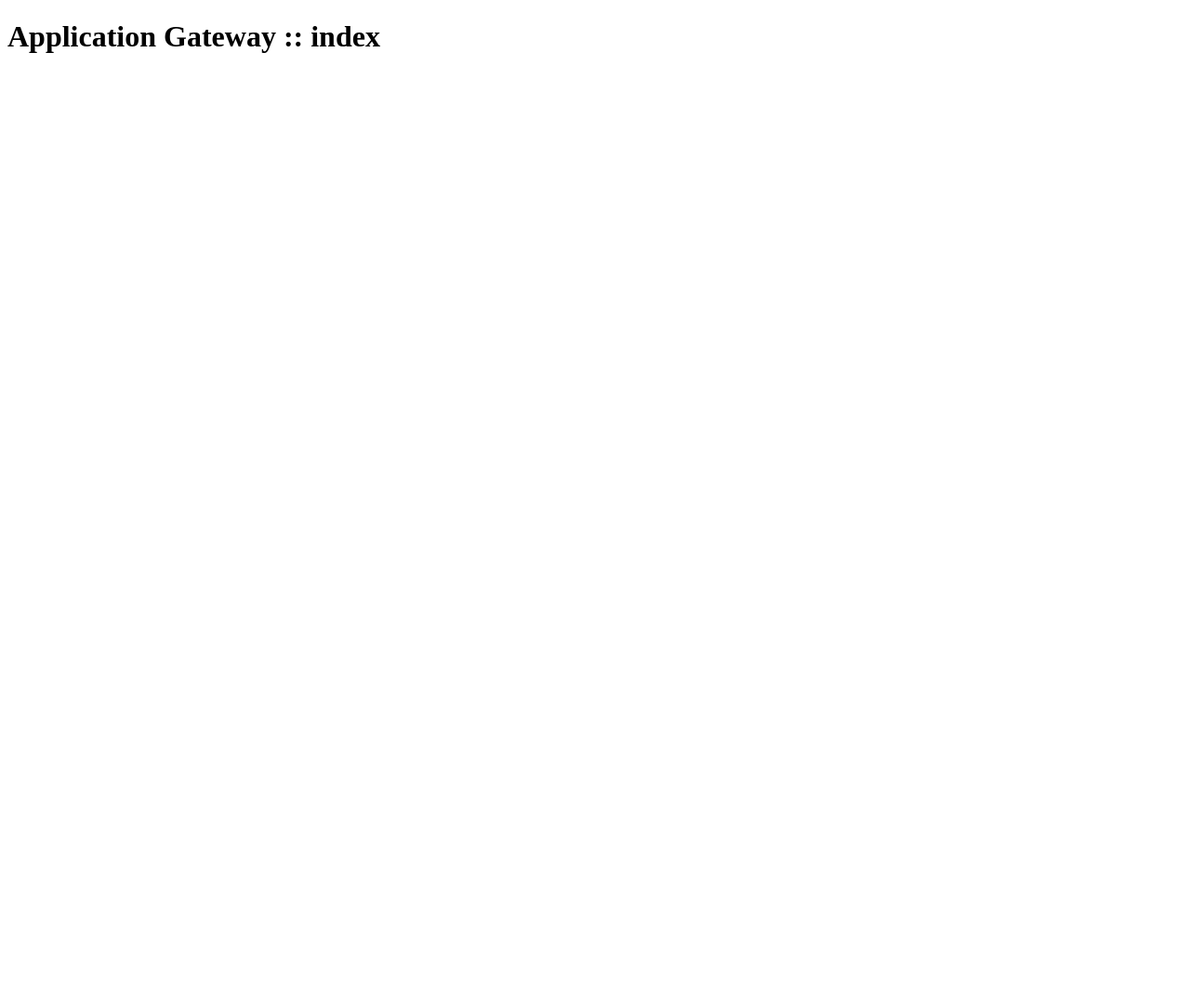
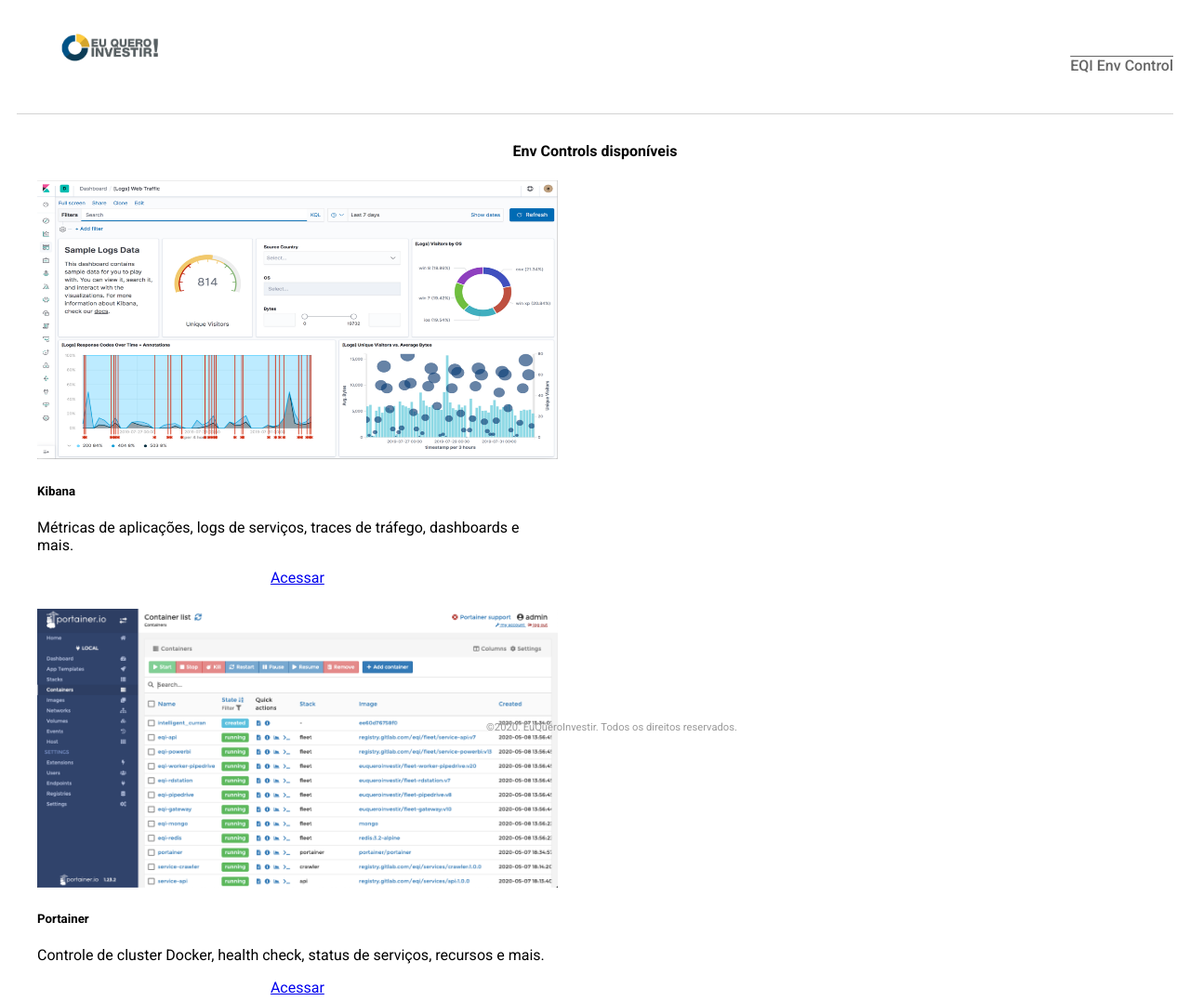
Before and after one commit to gregdusoli/application_gateway, a website: page public_html/home/index.html in a window 1280 px wide. Shown: the whole page at 93% size. Before the commit the page ends 800 px from the top, so only its background shows below. Drawn offline with Linux system fonts and the light colour scheme.

Commit message:
Update App Gateway Home

```diff
--- a/public_html/home/index.html
+++ b/public_html/home/index.html
@@ -1,16 +1,84 @@
-<!DOCTYPE html>
-<html lang="en">
+<!doctype html>
+<html lang="pt-br">
 
 <head>
-  <meta charset="UTF-8">
-  <meta name="robots" content="noindex">
-  <meta name="viewport" content="width=device-width, initial-scale=1.0">
-  <meta http-equiv="X-UA-Compatible" content="ie=edge">
-  <title>Application Gateway</title>
+  <!-- Required meta tags -->
+  <meta charset="utf-8">
+  <meta name="viewport" content="width=device-width, initial-scale=1, shrink-to-fit=no">
+  <meta name="robots" content="noindex, nofollow">
+  <meta name="author" content="Guilherme Gomes <gtechmedia@gmail.com>">
+  <!-- Material Design for Bootstrap fonts and icons -->
+  <link rel="stylesheet" href="https://fonts.googleapis.com/css?family=Roboto:300,400,500,700|Material+Icons">
+  <!-- Material Design for Bootstrap CSS -->
+  <link rel="stylesheet"
+    href="https://unpkg.com/bootstrap-material-design@4.1.1/dist/css/bootstrap-material-design.min.css"
+    integrity="sha384-wXznGJNEXNG1NFsbm0ugrLFMQPWswR3lds2VeinahP8N0zJw9VWSopbjv2x7WCvX" crossorigin="anonymous">
+  <link rel="stylesheet" href="./styles/styles.css">
+  <link rel="icon" type="image/x-icon" href="./images/icon.png" />
+  <title>EQI Env Control</title>
 </head>
 
 <body>
-  <h1>Application Gateway :: index</h1>
+  <header>
+    <ul class="topmenu">
+      <li><img src="images/logo.png" alt="Logo EQI" /></li>
+      <li>
+        <h5>EQI Env Control</h5>
+      </li>
+    </ul>
+  </header>
+  <main>
+    <div class="col-md-12">
+      <div class="row envs">
+        <h4>Env Controls disponíveis</h4>
+      </div>
+      <div class="row cards">
+        <div class="card col-md-6">
+          <img class="card-img-top" src="./images/kibana.png" alt="Kibana Screen">
+          <div class="card-body">
+            <h5 class="card-title">Kibana</h5>
+            <p class="card-text">Métricas de aplicações, logs de serviços, traces de tráfego, dashboards e mais.</p>
+            <div class="card-footer">
+              <a href="http://189.8.108.161:5601" target="_self" class="btn btn-primary active" role="button"
+                aria-pressed="true">Acessar</a>
+            </div>
+          </div>
+        </div>
+        <div class="card col-md-6">
+          <img class="card-img-top" src="./images/portainer.png" alt="Portainer Screen">
+          <div class="card-body">
+            <h5 class="card-title">Portainer</h5>
+            <p class="card-text">Controle de cluster Docker, health check, status de serviços, recursos e mais.</p>
+            <div class="card-footer">
+              <a href="http://envcontrol.eqi.life:9000" target="_self" class="btn btn-primary active" role="button"
+                aria-pressed="true">Acessar</a>
+            </div>
+          </div>
+        </div>
+      </div>
+    </div>
+  </main>
+  <footer>
+    <div class="footer">
+      <p>&copy;2020. EuQueroInvestir. Todos os direitos reservados.</p>
+    </div>
+  </footer>
+  <!-- Optional JavaScript -->
+  <!-- jQuery first, then Popper.js, then Bootstrap JS -->
+  <!-- <script src="https://code.jquery.com/jquery-3.2.1.slim.min.js"
+    integrity="sha384-KJ3o2DKtIkvYIK3UENzmM7KCkRr/rE9/Qpg6aAZGJwFDMVNA/GpGFF93hXpG5KkN" crossorigin="anonymous">
+  </script>
+  <script src="https://unpkg.com/popper.js@1.12.6/dist/umd/popper.js"
+    integrity="sha384-fA23ZRQ3G/J53mElWqVJEGJzU0sTs+SvzG8fXVWP+kJQ1lwFAOkcUOysnlKJC33U" crossorigin="anonymous">
+  </script>
+  <script src="https://unpkg.com/bootstrap-material-design@4.1.1/dist/js/bootstrap-material-design.js"
+    integrity="sha384-CauSuKpEqAFajSpkdjv3z9t8E7RlpJ1UP0lKM/+NdtSarroVKu069AlsRPKkFBz9" crossorigin="anonymous">
+  </script>
+  <script>
+    $(document).ready(function () {
+      $('body').bootstrapMaterialDesign();
+    });
+  </script> -->
 </body>
 
 </html>
--- /dev/null
+++ b/public_html/home/styles/reset.css
@@ -0,0 +1,47 @@
+/* http://meyerweb.com/eric/tools/css/reset/
+   v2.0 | 20110126
+   License: none (public domain)
+*/
+
+html, body, div, span, applet, object, iframe, p, blockquote, pre,
+a, abbr, acronym, address, big, cite, code,
+del, dfn, em, img, ins, kbd, q, s, samp,
+small, strike, strong, sub, sup, tt, var,
+b, u, i, center,
+dl, dt, dd, ol, ul, li,
+fieldset, form, label, legend,
+table, caption, tbody, tfoot, thead, tr, th, td,
+article, aside, canvas, details, embed,
+figure, figcaption, footer, header, hgroup,
+menu, nav, output, ruby, section, summary,
+time, mark, audio, video {
+	margin: 0;
+	padding: 0;
+	border: 0;
+	font-size: 100%;
+	font: inherit;
+	vertical-align: baseline;
+}
+/* HTML5 display-role reset for older browsers */
+article, aside, details, figcaption, figure,
+footer, header, hgroup, menu, nav, section {
+	display: block;
+}
+body {
+	line-height: 1;
+}
+ol, ul {
+	list-style: none;
+}
+blockquote, q {
+	quotes: none;
+}
+blockquote:before, blockquote:after,
+q:before, q:after {
+	content: '';
+	content: none;
+}
+table {
+	border-collapse: collapse;
+	border-spacing: 0;
+}
--- /dev/null
+++ b/public_html/home/styles/styles.css
@@ -0,0 +1,79 @@
+/*@import url("./reset.css");*/
+
+* {
+    font-family: Roboto, Helvetica, sans-serif;
+}
+
+body {
+    padding: 10px;
+}
+
+header {
+    border-bottom: 1px solid lightgray;
+}
+
+.topmenu {
+    list-style: none;
+    display: flex;
+    justify-content: space-between;
+}
+
+.topmenu img {
+    width: 120px;
+}
+
+.topmenu h5 {
+    color: #666;
+    text-decoration: overline;
+    font-size: 1em;
+    font-weight: 500;
+}
+
+.envs {
+    margin-top: 30px;
+    text-align: center;
+}
+
+.envs h4 {
+    margin: 0 auto;
+}
+
+.cards {
+    margin: 0 auto;
+}
+
+.card {
+    top: 15px;
+    padding: 0;
+    margin: 20px;
+    max-width: 45%;
+    border: 2px solid transparent;
+}
+
+
+.card:hover {
+   border: 2px solid rgba(0, 100, 90, 0.3);
+}
+
+
+.card img {
+    height: auto;
+    max-height: 300px;
+    width: 100%;
+}
+
+.card .card-footer {
+    padding-bottom: 0;
+    padding-right: 0;
+    text-align: center;
+}
+
+.footer {
+    position: absolute;
+    bottom: 0;
+    width: 100%;
+    text-align: center;
+    font-size: 0.7em;
+    color: #999;
+
+}
```
Also changed, not shown: public_html/home/images/icon.png (added), public_html/home/images/kibana.png (added), public_html/home/images/logo.png (added), public_html/home/images/portainer.png (added).
